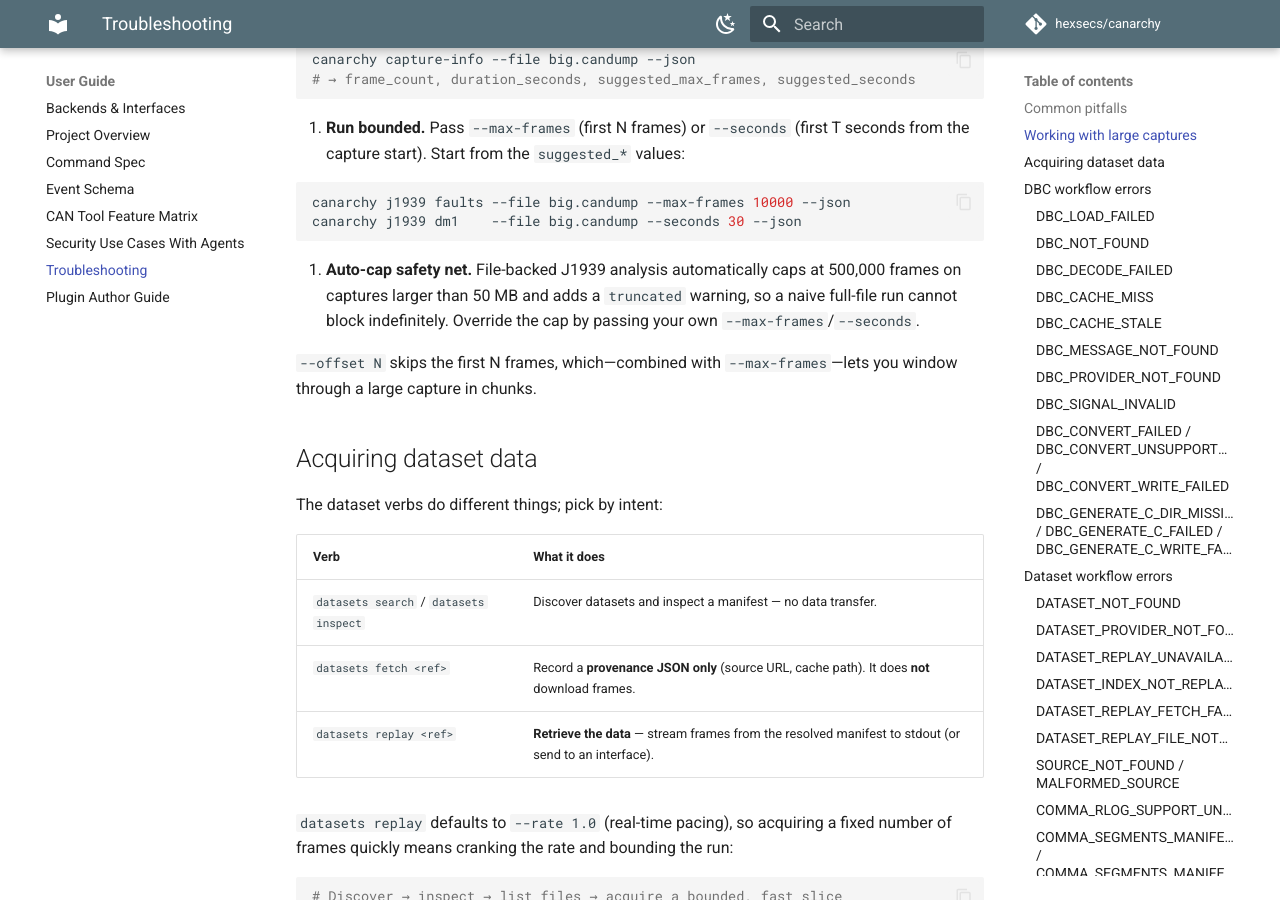
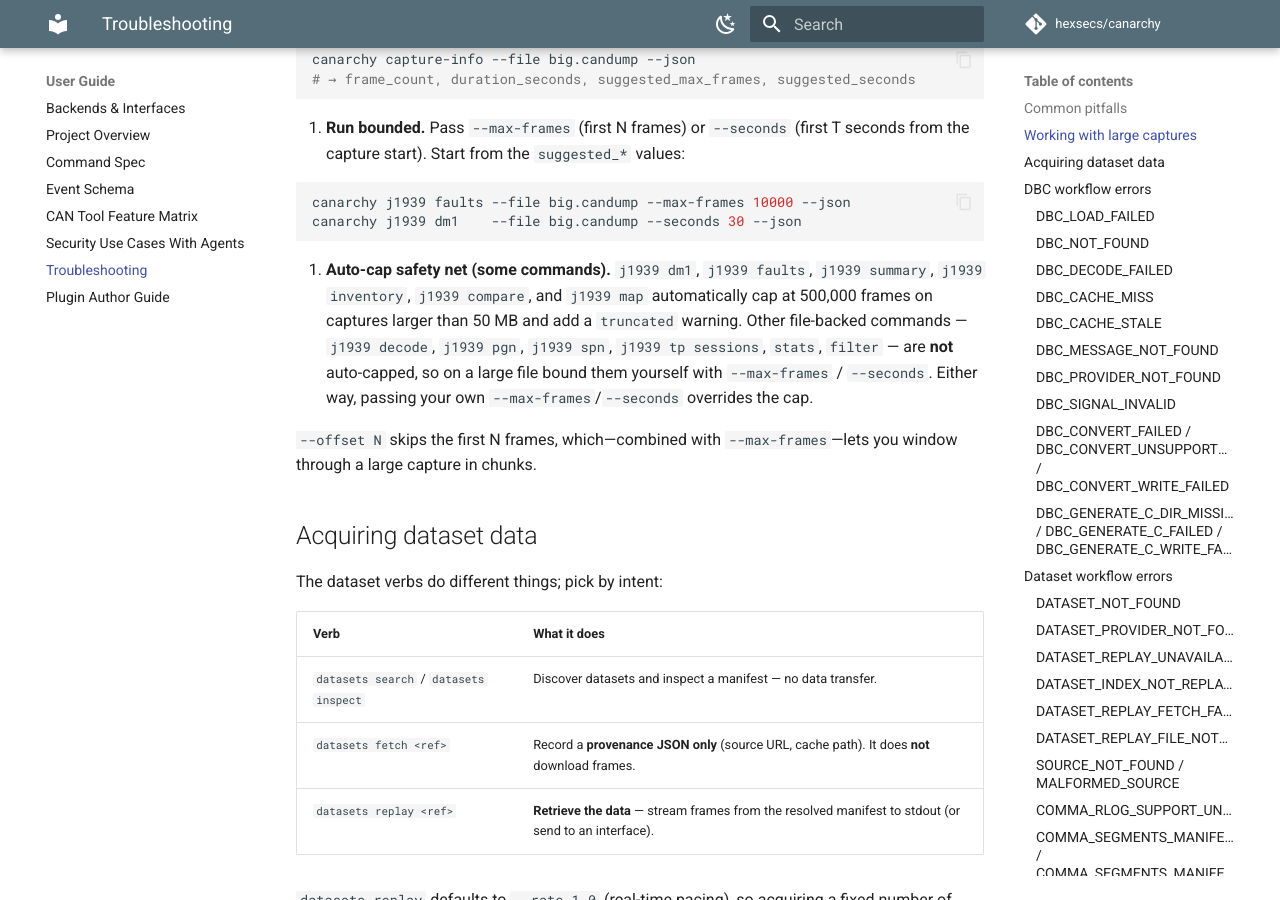
Before and after one commit to hexsecs/canarchy, an MkDocs documentation site: the page built from docs/troubleshooting.md, in a window 1280 px wide and 900 px high, scrolled down 1415 px. Built offline with MkDocs 1.6.1 and Material for MkDocs 9.7.7, drawn with Linux system fonts in a browser that asks for light colours; comment, search, counter and statistics services are not loaded.

Commit message:
Qualify auto-cap command list and fix replay --max-seconds in docs (#447 review)
Two doc corrections:
- The 50 MB/500k auto-cap applies only to j1939 dm1/faults/summary/
  inventory/compare/map, not decode/pgn/spn/tp sessions/stats/filter;
  qualify the troubleshooting paragraph accordingly.
- `datasets replay` time-bounds with --max-seconds, not --seconds; fix the
  getting-started tip and the cookbook recipe so the advice is runnable.

Co-Authored-By: Claude Opus 4.8 <noreply@anthropic.com>
Claude-Session: https://claude.ai/code/session_01PX9iWJLzoGc1A6uhjiQ5cK

````diff
--- a/docs/troubleshooting.md
+++ b/docs/troubleshooting.md
@@ -79,10 +79,14 @@ work explicitly instead of waiting.
    canarchy j1939 dm1    --file big.candump --seconds 30 --json
    ```
 
-3. **Auto-cap safety net.** File-backed J1939 analysis automatically caps at
-   500,000 frames on captures larger than 50 MB and adds a `truncated`
-   warning, so a naive full-file run cannot block indefinitely. Override the
-   cap by passing your own `--max-frames`/`--seconds`.
+3. **Auto-cap safety net (some commands).** `j1939 dm1`, `j1939 faults`,
+   `j1939 summary`, `j1939 inventory`, `j1939 compare`, and `j1939 map`
+   automatically cap at 500,000 frames on captures larger than 50 MB and add a
+   `truncated` warning. Other file-backed commands — `j1939 decode`,
+   `j1939 pgn`, `j1939 spn`, `j1939 tp sessions`, `stats`, `filter` — are **not**
+   auto-capped, so on a large file bound them yourself with `--max-frames` /
+   `--seconds`. Either way, passing your own `--max-frames`/`--seconds` overrides
+   the cap.
 
 `--offset N` skips the first N frames, which—combined with `--max-frames`—lets
 you window through a large capture in chunks.
````
Also changed, not shown: docs/cookbook/acquire-dataset-slice.md (+1 -1 lines), docs/getting_started.md (+1 -1 lines).
